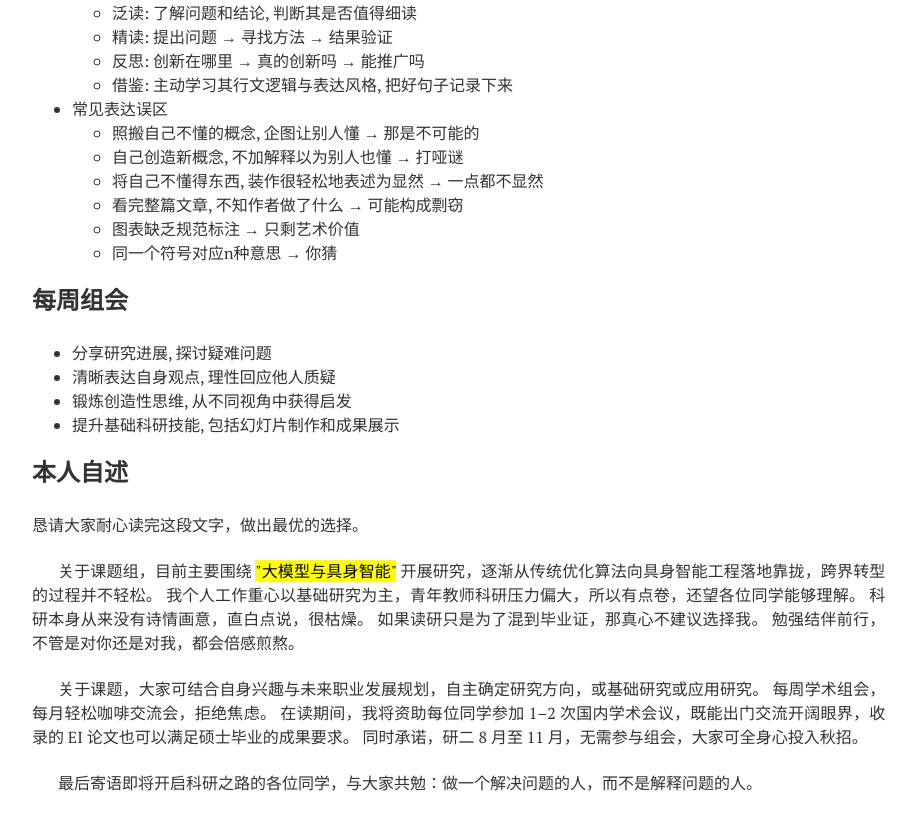
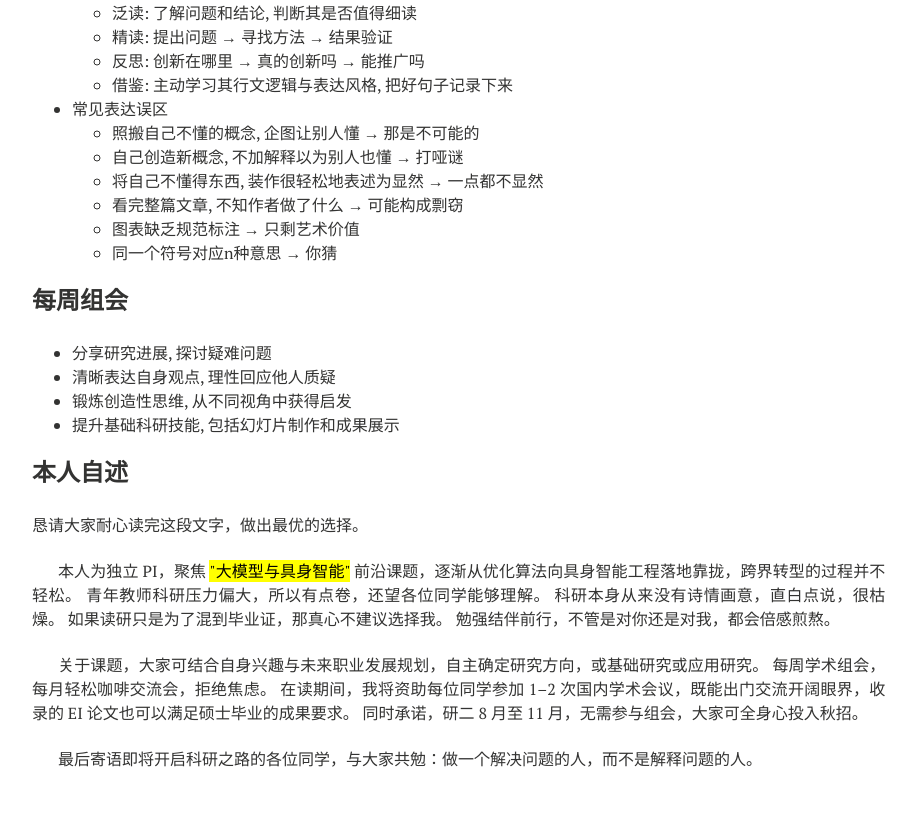
Before and after one commit to xianchaoxiu/xianchaoxiu.github.io, a Jekyll site: the page built from chinese/reading/index.md, in a window 1280 px wide and 900 px high, scrolled down 1220 px. Shown: the top 830 px of the window, without its empty margins (288-1204 px from the left). Built offline with Jekyll 4.4.1, drawn with Linux system fonts in a browser that asks for light colours; nearby versions of some CDN libraries.

Commit message:
Update index.md

```diff
--- a/chinese/reading/index.md
+++ b/chinese/reading/index.md
@@ -77,8 +77,8 @@ share: false
 
 恳请大家耐心读完这段文字，做出最优的选择。 <br> <br>
 
-关于课题组，目前主要围绕 <mark>"大模型与具身智能"</mark> 开展研究，逐渐从传统优化算法向具身智能工程落地靠拢，跨界转型的过程并不轻松。
-我个人工作重心以基础研究为主，青年教师科研压力偏大，所以有点卷，还望各位同学能够理解。
+本人为独立 PI，聚焦 <mark>"大模型与具身智能"</mark> 前沿课题，逐渐从优化算法向具身智能工程落地靠拢，跨界转型的过程并不轻松。
+青年教师科研压力偏大，所以有点卷，还望各位同学能够理解。
 科研本身从来没有诗情画意，直白点说，很枯燥。
 如果读研只是为了混到毕业证，那真心不建议选择我。
 勉强结伴前行，不管是对你还是对我，都会倍感煎熬。 <br> <br>
```
